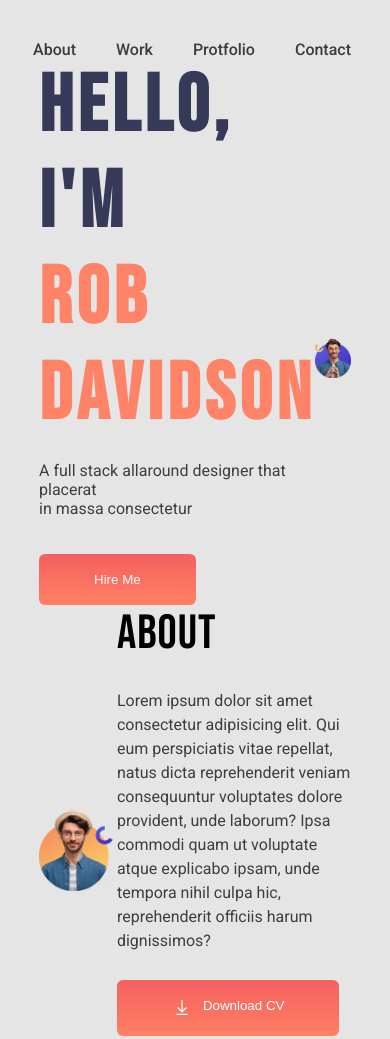
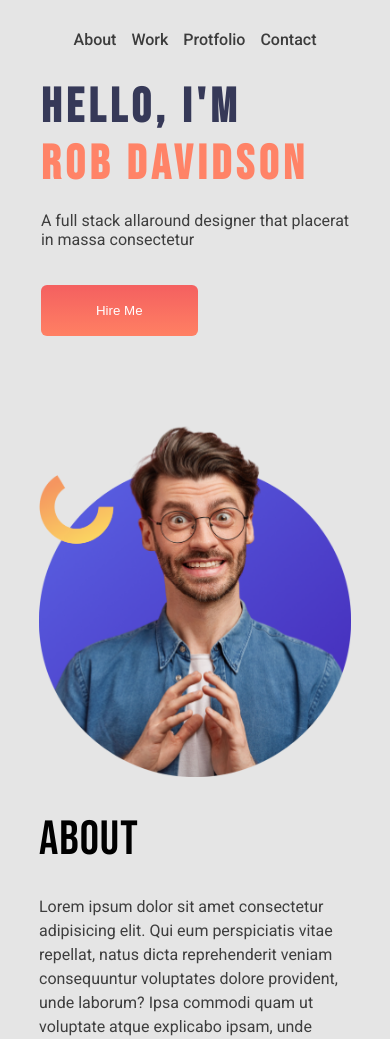
Before and after one commit to abirhasanabid/personal-website, a plain HTML site: page index.html in a window 390 px wide. Shown: the top 1039 px of the page. Drawn offline with nearby package versions, Linux system fonts and the light colour scheme.

Commit message:
responsive banner and about section

```diff
--- a/index.html
+++ b/index.html
@@ -14,7 +14,7 @@
 <body class="bg-primary">
     <header class="roboto-font main-width">
         <nav>
-            <ul>
+            <ul class="display-flex">
                 <li><a href="">About</a></li>
                 <li><a href="">Work</a></li>
                 <li><a href="">Protfolio</a></li>
--- a/styles.css
+++ b/styles.css
@@ -33,8 +33,8 @@
   cursor: pointer;
   font-weight: 500;
 }
-.bg-primary{
-    background-color: #E5E5E5;
+.bg-primary {
+  background-color: #e5e5e5;
 }
 /* heder and nav style */
 header {
@@ -43,7 +43,6 @@ header {
 
 nav ul {
   margin-top: 40px;
-  display: flex;
   gap: 40px;
   justify-content: end;
 }
@@ -100,17 +99,40 @@ nav li a {
   align-items: center;
 }
 .about-title {
-    font-size: 3rem;
-    font-weight: 500;
-    letter-spacing: 1px;
+  font-size: 3rem;
+  font-weight: 500;
+  letter-spacing: 1px;
 }
 .about-description {
   max-width: 450px;
   padding: 27px 0;
   line-height: 24px;
 }
-.dload-icon{
-    padding-right: 11px;
-    font-size: 1.25rem;
+.dload-icon {
+  padding-right: 11px;
+  font-size: 1.25rem;
+}
 
+/* responsive for mobie */
+@media screen and (max-width: 576px) {
+  nav ul {
+    margin: 30px 0;
+    gap: 15px;
+    justify-content: center;
+    /* flex-direction: column; */
+  }
+  .banner-container {
+    flex-direction: column;
+  }
+  .banner-title {
+    font-size: 3rem;
+  }
+  .about-container {
+    flex-direction: column-reverse;
+  }
+  .banner-img-div,
+  .about-img-div {
+    width: 100%;
+    margin: 30px 0;
+  }
 }
```
